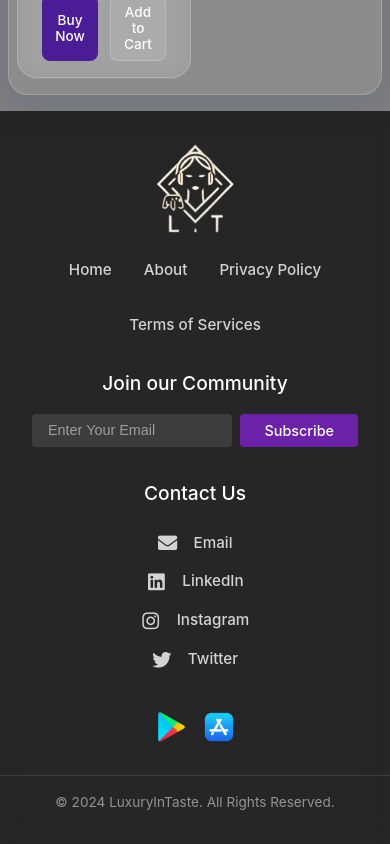
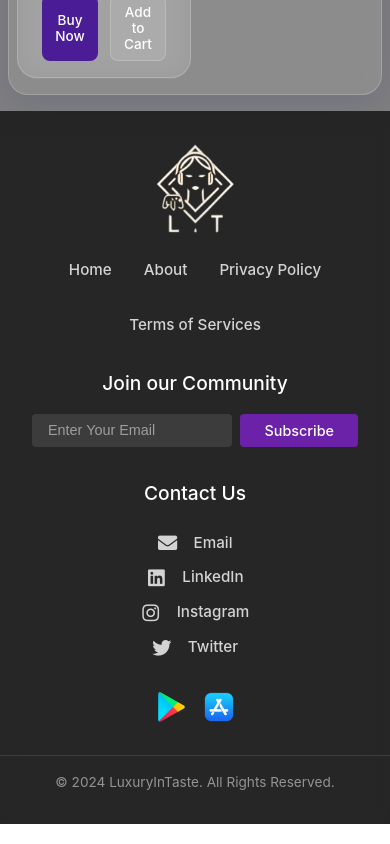
Before and after one commit to luxuryintaste-LIT/lit-ecommerce-backend, a React (Vite) app: page / in a window 390 px wide. Shown: the part 1794-2638 px from the top of the page. Built offline with nearby package versions, Linux system fonts and the light colour scheme.

Commit message:
fixed footer again...!!

```diff
--- a/src/components/Footer.jsx
+++ b/src/components/Footer.jsx
@@ -18,6 +18,7 @@ const Footer = () => {
               <a href="/terms" className="footer-link">Terms of Services</a>
             </nav>
           </div>
+          <div className="main-content-wrapper">
             <div className="footer-subscribe">
               <h3>Join our Community</h3>
               <div className="subscribe-form">
@@ -29,9 +30,6 @@ const Footer = () => {
                 <button className="subscribe-button">Subscribe</button>
               </div>
             </div>
-        </div>
-
-        <div className="footer-right">
             <div className="contact-section">
               <h3>Contact Us</h3>
               <div className="social-links">
@@ -53,6 +51,10 @@ const Footer = () => {
                 </a>
               </div>
             </div>
+          </div>
+        </div>
+
+        <div className="footer-right">
           <div className="app-downloads">
             <img src={googlePlay} alt="Get it on Google Play" className="store-badge" />
             <img src={appStore} alt="Download on the App Store" className="store-badge" />
--- a/src/styles/Footer.css
+++ b/src/styles/Footer.css
@@ -43,7 +43,7 @@
   flex-wrap: wrap;
   flex: 1;
   justify-content: center;
-  margin-left: -80px; /* Offset the logo width to truly center the nav items */
+  margin-left: -80px;
 }
 
 .footer-link {
@@ -58,12 +58,19 @@
   color: #fff;
 }
 
+.main-content-wrapper {
+  display: flex;
+  gap: 4rem;
+  width: 100%;
+  justify-content: center;
+}
+
 .footer-subscribe {
   width: 100%;
   max-width: 400px;
   display: flex;
   flex-direction: column;
-  align-items: center;
+  align-items: flex-start;
 }
 
 .footer-subscribe h3 {
@@ -71,14 +78,12 @@
   margin-bottom: 1rem;
   font-weight: 500;
   color: #fff;
-  text-align: center;
 }
 
 .subscribe-form {
   display: flex;
   gap: 0.5rem;
   width: 100%;
-  justify-content: center;
 }
 
 .subscribe-input {
@@ -110,12 +115,6 @@
   background: #7C3AED;
 }
 
-.footer-right {
-  display: flex;
-  flex-direction: column;
-  gap: 1.5rem;
-}
-
 .contact-section {
   display: flex;
   flex-direction: column;
@@ -132,7 +131,7 @@
 .social-links {
   display: flex;
   flex-direction: column;
-  gap: 1rem;
+  gap: 0.75rem;
 }
 
 .social-link {
@@ -157,11 +156,16 @@
   color: #fff;
 }
 
+.footer-right {
+  display: flex;
+  flex-direction: column;
+  gap: 1.5rem;
+}
+
 .app-downloads {
   display: flex;
   gap: 1rem;
-  justify-content: flex-start;
-  margin-top: 1rem;
+  justify-content: flex-end;
 }
 
 .store-badge {
@@ -208,11 +212,17 @@
 
   .footer-nav {
     justify-content: center;
-    margin-left: 0; /* Remove the offset on mobile */
+    margin-left: 0;
+  }
+
+  .main-content-wrapper {
+    flex-direction: column;
+    gap: 2rem;
+    align-items: center;
   }
 
   .footer-subscribe {
-    width: 100%;
+    align-items: center;
     max-width: 400px;
   }
 
@@ -224,10 +234,6 @@
     width: 100%;
   }
 
-  .footer-right {
-    align-items: center;
-  }
-
   .contact-section {
     align-items: center;
     text-align: center;
@@ -237,6 +243,10 @@
     align-items: center;
   }
 
+  .footer-right {
+    align-items: center;
+  }
+
   .app-downloads {
     justify-content: center;
   }
```
Lines whose indentation alone changed are shown as unchanged.
